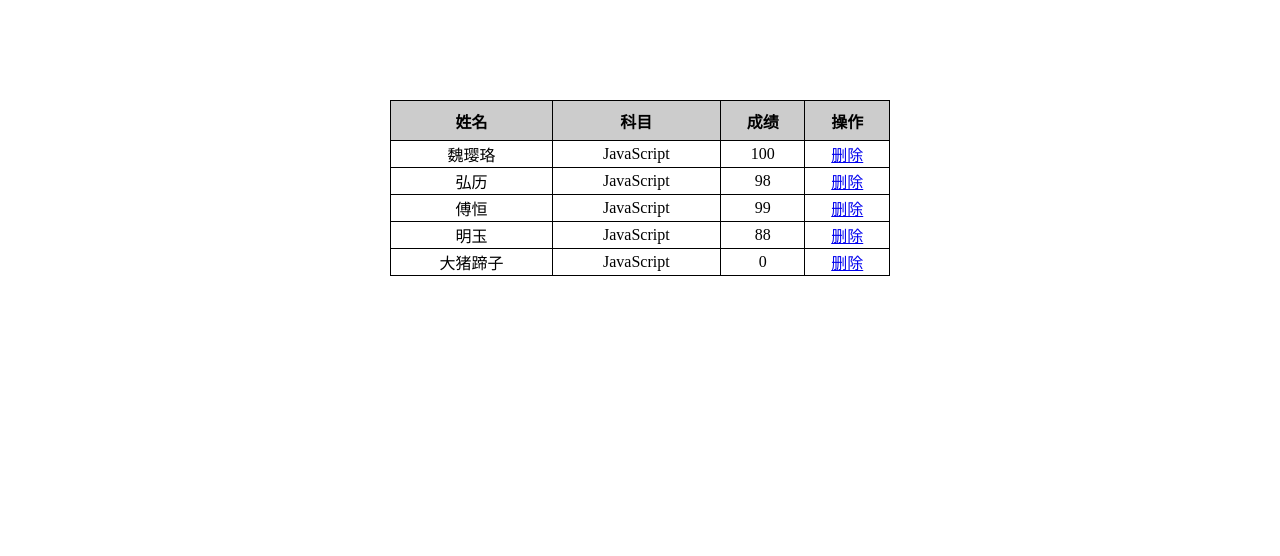
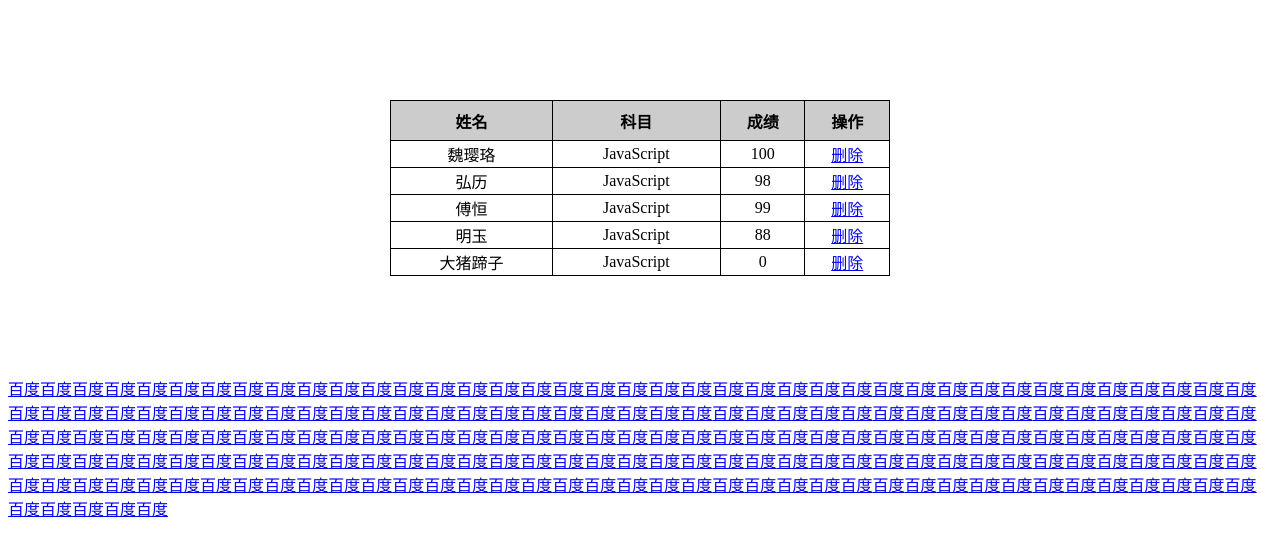
Before and after one commit to black-ng/frontEnd-code, a website: page js/js-demo/day26/02Dynamic table.html in a window 1280 px wide. Drawn offline with Linux system fonts and the light colour scheme.

```diff
--- a/js/js-demo/day26/02Dynamic table.html
+++ b/js/js-demo/day26/02Dynamic table.html
@@ -34,7 +34,7 @@
   <tbody>
   </tbody>
 </table>
-
+<div class='alink'></div>
 <script>
   let datas = [{
     name: '魏璎珞',
@@ -66,21 +66,43 @@
     }
     let tbody = document.querySelector('tbody')
     tbody.appendChild(tr)
-    let a=document.createElement('a')
-    a.innerHTML='删除'
-    a.href='#'
-    let td=document.createElement('td')
+    let a = document.createElement('a')
+    a.innerHTML = '删除'
+    a.href = '#'
+    let td = document.createElement('td')
     td.appendChild(a)
     tr.appendChild(td)
-    a.onclick=function(){
+    a.onclick = function() {
       tbody.removeChild(this.parentNode.parentNode)
     }
   }
+  alink = document.querySelector('.alink')
+  function create_ele_arr() {
+    let arr = [],  start = new Date()
+    for (let i = 0; i < 100; i++) {
+      arr.push('<a href=\'#\'>百度</a>')
+    }
+    alink.innerHTML = arr.join('')
+    let end = new Date()
+    console.log(end - start)
+  }
 
+  create_ele_arr()
+
+  function create_ele_str() {
+    let start = new Date()
+    for (let i = 0; i < 100; i++) {
+      alink.innerHTML+= '<a href=\'#\'>百度</a>'
+    }
+    let end = new Date()
+    console.log(end - start)
+  }
+
+  create_ele_str()
   /*
   三种创建方式的效率
   innerhtml字符串拼接，效率较低
-  innerhtml往数组存，效率最快，是字符串的500倍
+  innerhtml往数组存，效率最快，是字符串的500倍(性能较差的机器能500倍，技能较好的也相差20-30倍)
   createEle 创建元素，大约是数组存的1/3
   */
 
```
Also changed, not shown: js/js-demo/day26/03-event.html (added, +17 -0 lines).
